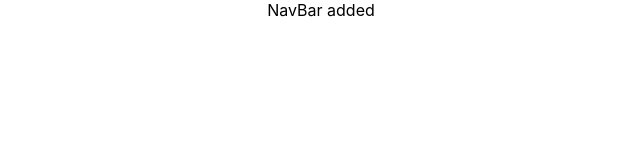
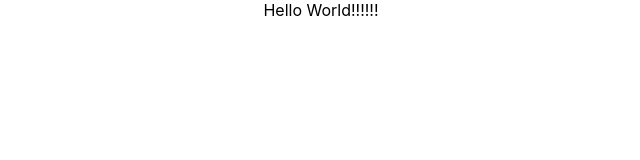
Before and after one commit to Smriti-Mhrz/website_collab1, a React (Create React App) app: page / in a window 1280 px wide. Shown: the top 160 px of the page, without its empty margins (319-959 px from the left). Built offline with nearby package versions, Linux system fonts and the light colour scheme.

Commit message:
Navbar changed hello

```diff
--- a/src/components/NavBar.js
+++ b/src/components/NavBar.js
@@ -3,7 +3,7 @@ import React from 'react'
 export default function NavBar() {
   return (
     <div>
-      NavBar added
+      Hello World!!!!!!
     </div>
   )
 }
```
